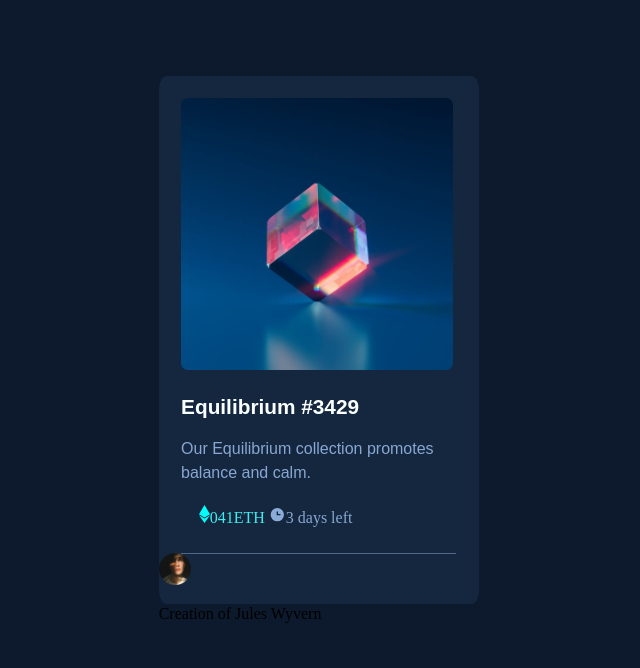
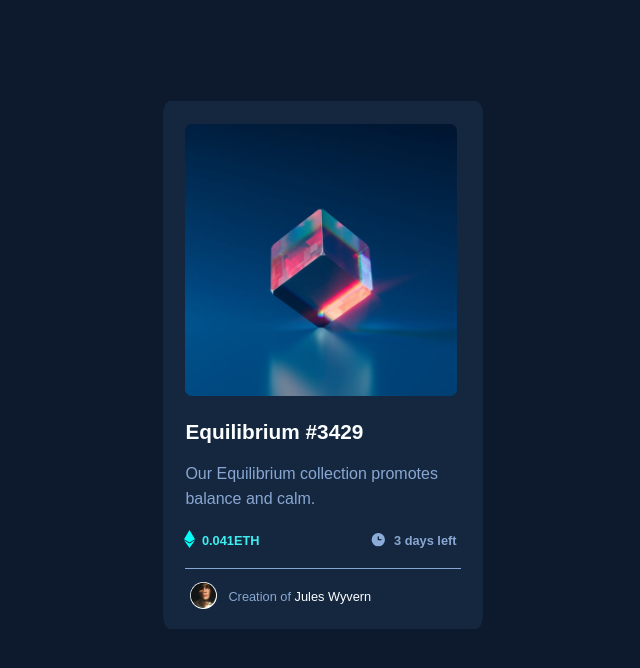
Before and after one commit to gabrielaSant0s/card-nft-frontendmentor, a plain HTML site: page index.html in a window 1280 px wide. Shown: the whole page, without its empty margins (317-957 px from the left). Drawn offline with Linux system fonts and the light colour scheme; a web font is replaced by a local one.

Commit message:
estrutura do card completa

```diff
--- a/index.html
+++ b/index.html
@@ -22,22 +22,21 @@
     <p class="titulo-card">Equilibrium #3429</p>
     <p class="descricao-card">Our Equilibrium collection promotes </p>
     <p class="descricao-card">balance and calm.</p>
-    <ul class="informacoes">
-      <li class="informacoes-item informacoes-item_um"><svg width="11" height="18" xmlns="http://www.w3.org/2000/svg"><path d="M11 10.216 5.5 18 0 10.216l5.5 3.263 5.5-3.262ZM5.5 0l5.496 9.169L5.5 12.43 0 9.17 5.5 0Z" fill="#00FFF8"/></svg>041ETH</li>
-      <li class="informacoes-item informacoes-item_dois"><svg width="17" height="17" xmlns="http://www.w3.org/2000/svg"><path d="M8.305 2.007a6.667 6.667 0 1 0 0 13.334 6.667 6.667 0 0 0 0-13.334Zm2.667 7.334H8.305a.667.667 0 0 1-.667-.667V6.007a.667.667 0 0 1 1.334 0v2h2a.667.667 0 0 1 0 1.334Z" fill="#8BACD9"/></svg>3 days left</li>
-    </ul>
+    <div class="container">
+      <ul class="informacoes">
+        <li class="informacoes-item informacoes-item_um"><svg width="11" height="18" xmlns="http://www.w3.org/2000/svg" class="poderzinho"><path d="M11 10.216 5.5 18 0 10.216l5.5 3.263 5.5-3.262ZM5.5 0l5.496 9.169L5.5 12.43 0 9.17 5.5 0Z" fill="#00FFF8" /></svg>0.041ETH</li>
+        <li class="informacoes-item informacoes-item_dois"><svg width="17" height="17" xmlns="http://www.w3.org/2000/svg" class="poderzinho"><path d="M8.305 2.007a6.667 6.667 0 1 0 0 13.334 6.667 6.667 0 0 0 0-13.334Zm2.667 7.334H8.305a.667.667 0 0 1-.667-.667V6.007a.667.667 0 0 1 1.334 0v2h2a.667.667 0 0 1 0 1.334Z" fill="#8BACD9"/></svg>3 days left</li>
+      </ul>
+    </div>
+
     <div class="divisoria"></div>
-    <div class="usuario">
-      <img src="images/image-avatar.png" class="image-usuario"/>
+    <div class="container2">
+      <ul class="usuario">
+        <li class="usuario-item usuario-item_um"><img src="images/image-avatar.png" class="image-usuario"/></li>
+        <li class="usuario-item usuario-item_dois">Creation of</li>
+        <li class="usuario-item usuario-item_tres">Jules Wyvern</li>
+      </ul>
     </div>
-    <p>
-
-
-
-
-
-      Creation of Jules Wyvern</p>
-
   </div>
 
 
--- a/styles.css
+++ b/styles.css
@@ -14,10 +14,9 @@ body{
     width: 20em;
     height: 33em;
     border-radius: 2.5%;
-    margin-top: 6%;
-    margin-left: 37%;
-
-
+    margin-top: 8%;
+    margin-left: auto;
+    margin-right: auto;
 }
 
 .img-equilibrio {
@@ -44,39 +43,87 @@ body{
     margin-bottom: -3%;
 }
 
+
+.container{
+    vertical-align: center;
+    justify-content: space-between;
+}
 .informacoes{
     margin-top: 10%;
     list-style-type: none;
     width: 84%;
     height: 2em;
-    font-size: 1em;
+    font-size: 0.8em;
+    vertical-align: center;
+
 
 }
 
     .informacoes-item{
-        width: 25%;
         display: inline;
+        font-family: 'Outfit', sans-serif;
     }
 
         .informacoes-item_um{
           color: #3EEDF0;
-          font-weight: 500;
+          font-weight: 600;
+          margin-left: -7%;
+          margin-right: 40%;
+
+        }
+
+        .poderzinho{
+            margin-right: 2.5%;
+            margin-bottom: -1%;
         }
 
         .informacoes-item_dois{
             color: #88A7D2;
-            font-weight: 500;
+            font-weight: 600;
           }
 
 .divisoria{
     background-color:#88A7D2 ;
     width: 86%;
     height: 0.1%;
-    opacity: 0.5;
     margin-left: 7%;
 }
+
+.container2{
+    vertical-align: center;
+}
+
+.usuario{
+    margin-top: 10%;
+    list-style-type: none;
+    width: 84%;
+    height: 3em;
+    font-size: 0.8em;
+    font-family: 'Outfit', sans-serif;
+    margin-top: 4%;
+}
+
+    .usuario-item{
+        width: 25%;
+        display: inline;
+    }
+
+    .usuario-item_dois{
+        color:#88A7D2;
+    }
+
+    .usuario-item_tres{
+        color: #FBFFFF;
+    }
 
 .image-usuario{
     width: 2em;
     height: 2em;
+    padding: 0.30%;
+    background-color:#FBFFFF;
+    border-radius: 50%;
+    margin-left: -5%;
+    margin-right: 3%;
+    margin-bottom: -3% ;
+
 }
```
